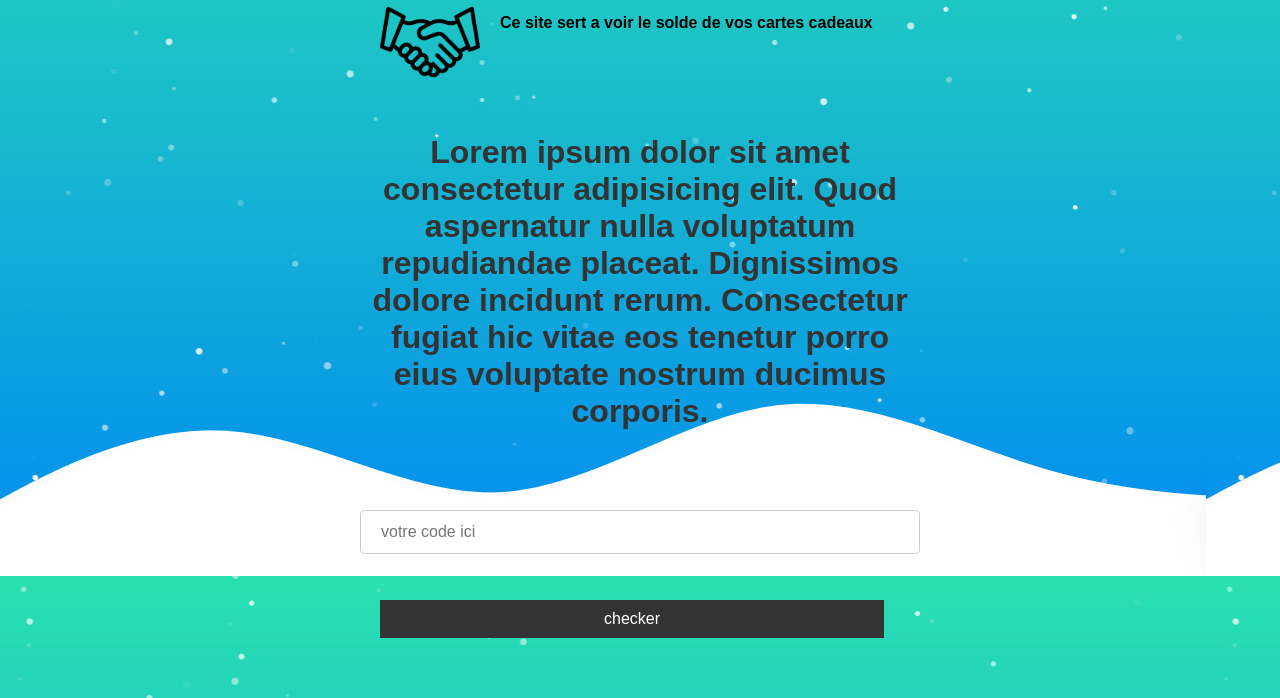
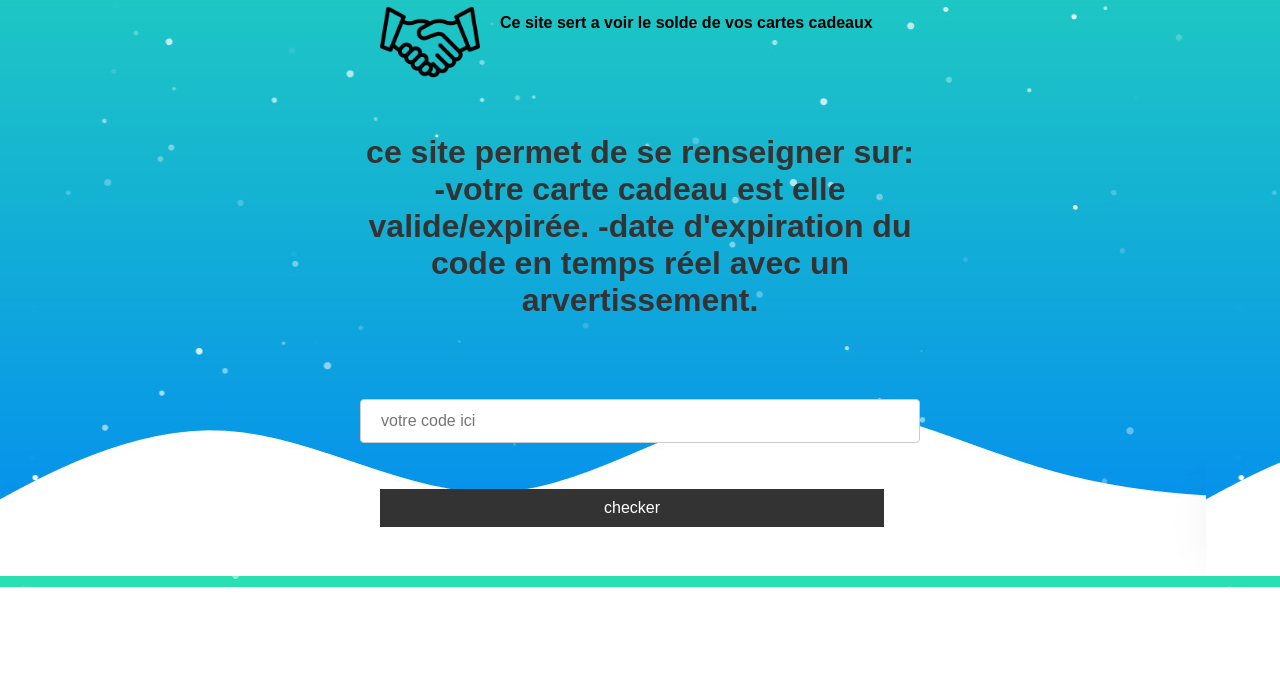
Before and after one commit to solde-checker/solde-checker.github.io, a plain HTML site: page index.html in a window 1280 px wide. Shown: the part 246-944 px from the top of the page. After the commit the page ends 833 px from the top, so only its background shows below. Drawn offline with Linux system fonts and the light colour scheme.

Commit message:
Update index.html

```diff
--- a/index.html
+++ b/index.html
@@ -137,7 +137,9 @@
 
         </div>
 
-        <h1>Lorem ipsum dolor sit amet consectetur adipisicing elit. Quod aspernatur nulla voluptatum repudiandae placeat. Dignissimos dolore incidunt rerum. Consectetur fugiat hic vitae eos tenetur porro eius voluptate nostrum ducimus corporis.</h1>
+        <h1>ce site permet de se renseigner sur:
+             -votre carte cadeau est elle valide/expirée.
+             -date d'expiration du code en temps réel avec un arvertissement.</h1>
 
         <h1>&nbsp</h1>
 
```
